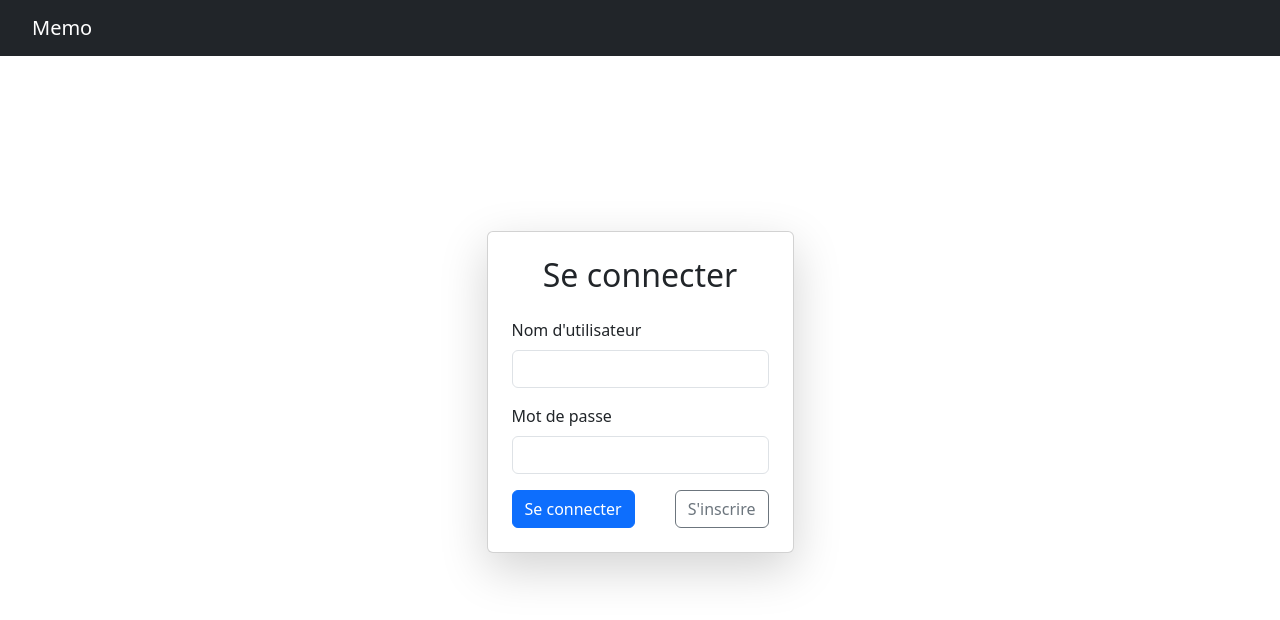
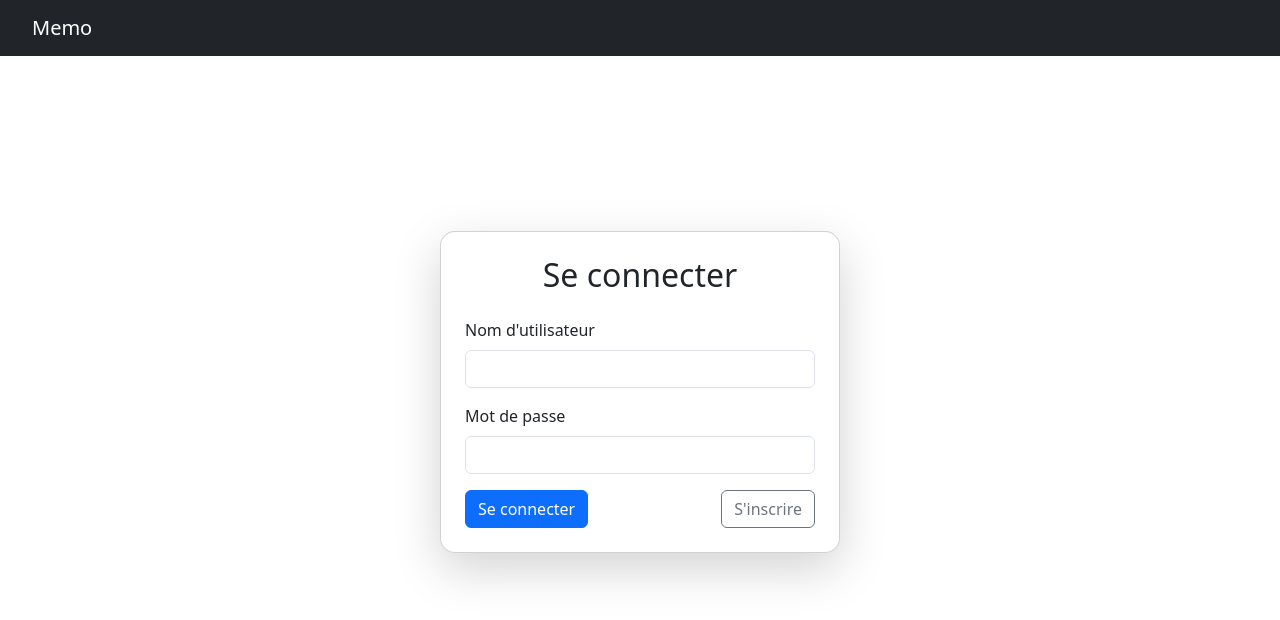
Before and after one commit to AlexMJBL/Memo-Web3, an Angular app in the folder MemoWeb/: page / in a window 1280 px wide. Shown: the top 620 px of the page. Built offline with nearby package versions, Linux system fonts and the light colour scheme.

Commit message:
update Memo.db-wal and login.component.html

```diff
--- a/MemoWeb/src/app/login/login.component.html
+++ b/MemoWeb/src/app/login/login.component.html
@@ -1,5 +1,5 @@
 <div class="container d-flex justify-content-center align-items-center" id="main-container">
-  <div class="card shadow-lg p-4" id="logcontainer">
+  <div class="card shadow-lg p-4" id="logContainer">
     <h2 class="text-center mb-4">Se connecter</h2>
 
     <form (ngSubmit)="seConnecter()">
```
Also changed, not shown: 1 other file (tests, documents, lock files or other folders).
